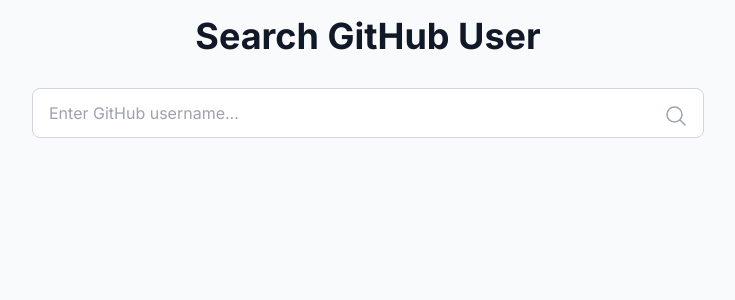
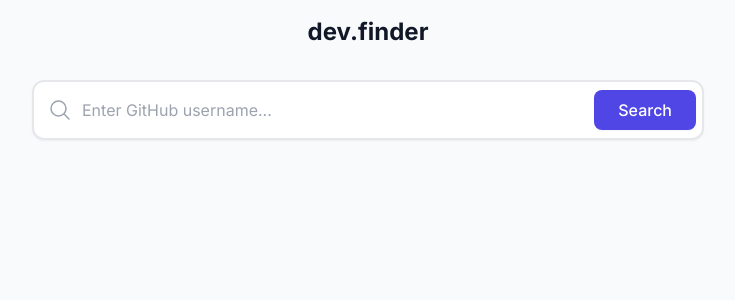
Before and after one commit to GilaniRabbu/github-user-search-app, a Next.js app: page / in a window 1280 px wide. Shown: the top 300 px of the page, without its empty margins (272-1007 px from the left). Built offline with nearby package versions, Linux system fonts and the light colour scheme.

Commit message:
updated code

```diff
--- a/app/page.tsx
+++ b/app/page.tsx
@@ -40,8 +40,8 @@
 
   return (
     <div className="max-w-4xl mx-auto space-y-8">
-      <h1 className="text-4xl font-bold text-center text-gray-900 dark:text-white">
-        Search GitHub User
+      <h1 className="text-2xl font-bold text-center text-gray-900 dark:text-white">
+        dev.finder
       </h1>
 
       <SearchForm onSearch={handleSearch} />
--- a/components/SearchForm.tsx
+++ b/components/SearchForm.tsx
@@ -16,21 +16,22 @@
   return (
     <form
       onSubmit={handleSubmit}
-      className="flex gap-4 w-full mx-auto max-w-2xl"
+      className="w-full max-w-2xl mx-auto group relative transition-all duration-300"
     >
-      <div className="relative flex-1">
+      <div className="relative">
         <input
           type="text"
           value={login}
           onChange={(e) => setLogin(e.target.value)}
           placeholder="Enter GitHub username..."
-          className="w-full px-4 py-3 rounded-lg border border-gray-300 dark:border-gray-700 bg-white dark:bg-gray-800 text-gray-900 dark:text-gray-100 focus:outline-none focus:ring-2 focus:ring-blue-500"
+          className="w-full pl-12 pr-6 py-4 rounded-xl border-2 border-gray-200 dark:border-gray-700 bg-white dark:bg-gray-900 text-gray-900 dark:text-gray-100 focus:outline-none focus:border-indigo-500 focus:ring-2 focus:ring-indigo-200 dark:focus:ring-indigo-800/50 transition-all shadow-sm hover:shadow-md"
         />
+        <MagnifyingGlassIcon className="w-6 h-6 absolute left-4 top-1/2 -translate-y-1/2 text-gray-400 group-focus-within:text-indigo-500 transition-colors" />
         <button
           type="submit"
-          className="absolute right-2 top-2 p-2 text-gray-400 hover:text-blue-500"
+          className="absolute right-2 top-1/2 -translate-y-1/2 bg-indigo-600 hover:bg-indigo-700 text-white px-6 py-2 rounded-lg font-medium transition-colors shadow-sm hover:shadow-md"
         >
-          <MagnifyingGlassIcon className="w-6 h-6" />
+          Search
         </button>
       </div>
     </form>
--- /dev/null
+++ b/components/StatItem.tsx
@@ -0,0 +1,12 @@
+const StatItem = ({ label, value }: { label: string; value: number }) => (
+  <div className="flex flex-col p-3 rounded bg-blue-50 dark:bg-slate-800">
+    <span className="text-sm text-gray-500 dark:text-gray-400 uppercase tracking-wide">
+      {label}
+    </span>
+    <span className="text-2xl font-semibold text-gray-900 dark:text-white">
+      {value}
+    </span>
+  </div>
+);
+
+export default StatItem;
--- a/components/UserProfile.tsx
+++ b/components/UserProfile.tsx
@@ -1,35 +1,43 @@
 import { GitHubUser } from "@/types/github";
+import { ArrowTopRightOnSquareIcon } from "@heroicons/react/24/outline";
+import StatItem from "./StatItem";
 
 export default function UserProfile({ user }: { user: GitHubUser }) {
   return (
-    <div className="mx-auto bg-white dark:bg-gray-800 rounded-xl shadow-md p-6 w-full max-w-2xl">
-      <div className="flex items-center gap-6">
+    <div className="mx-auto bg-white dark:bg-gray-900 rounded-2xl shadow-lg p-8 w-full max-w-2xl border border-gray-100 dark:border-gray-800">
+      <div className="flex items-start gap-6">
         <img
           src={user.avatar_url}
           alt={user.login}
-          className="w-24 h-24 rounded-full border-4 border-blue-500"
+          className="w-28 h-28 rounded-2xl border-4 border-indigo-100 dark:border-indigo-900/50 shadow-sm"
         />
-        <div className="space-y-2">
+        <div className="flex-1 space-y-3">
+          <div className="flex items-baseline gap-4">
             <h1 className="text-2xl font-bold text-gray-900 dark:text-white">
               {user.name || user.login}
             </h1>
-          {user.bio && (
-            <p className="text-gray-600 dark:text-gray-300">{user.bio}</p>
-          )}
-          <p className="text-sm text-gray-500">GitHub ID: {user.id}</p>
-          <div className="flex gap-4 text-gray-600 dark:text-gray-400">
-            <span>Repos: {user.public_repos}</span>
-            <span>Followers: {user.followers}</span>
-            <span>Following: {user.following}</span>
-          </div>
             <a
               href={user.html_url}
               target="_blank"
               rel="noopener noreferrer"
-            className="text-blue-500 hover:underline"
+              className="text-sm flex items-center gap-1 text-indigo-600 dark:text-indigo-400 hover:underline"
             >
-            Visit GitHub Profile
+              @{user.login}
+              <ArrowTopRightOnSquareIcon className="w-4 h-4" />
             </a>
+          </div>
+          <p className="text-sm text-gray-500">GitHub ID: {user.id}</p>
+          {user.bio && (
+            <p className="text-gray-600 dark:text-gray-300 text-lg leading-snug">
+              {user.bio}
+            </p>
+          )}
+
+          <div className="flex gap-6 pt-2">
+            <StatItem label="Repositories" value={user.public_repos} />
+            <StatItem label="Followers" value={user.followers} />
+            <StatItem label="Following" value={user.following} />
+          </div>
         </div>
       </div>
     </div>
```
Lines whose indentation alone changed are shown as unchanged.
